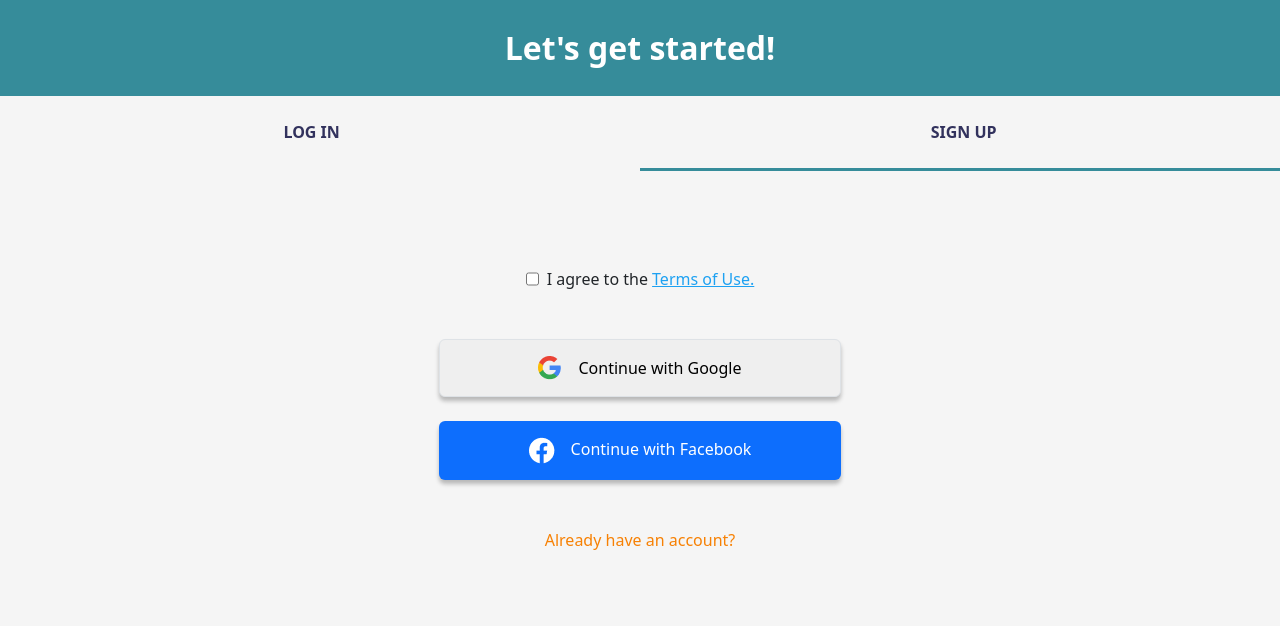
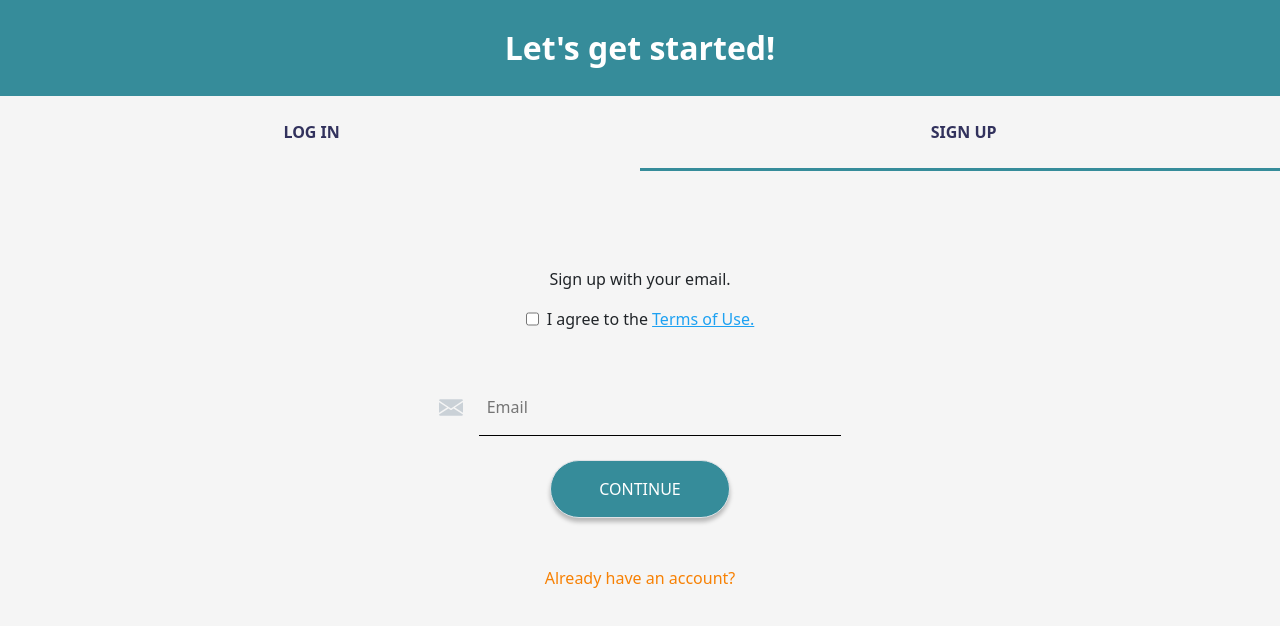
Before and after one commit to jaypee-0/HealthScribe, a React (Vite) app: page /signup in a window 1280 px wide. Shown: the top 626 px of the page. Built offline with nearby package versions, Linux system fonts and the light colour scheme.

Commit message:
feat: completed auth pages

```diff
--- a/package.json
+++ b/package.json
@@ -27,6 +27,7 @@
     "jwt-decode": "^3.1.2",
     "react": "^18.0.0",
     "react-apexcharts": "^1.4.0",
+    "react-datepicker": "^4.8.0",
     "react-dom": "^18.0.0",
     "react-redux": "^8.0.4",
     "react-router-dom": "^6.4.2",
@@ -36,6 +37,7 @@
   "devDependencies": {
     "@types/node": "^18.11.2",
     "@types/react": "^18.0.0",
+    "@types/react-datepicker": "^4.8.0",
     "@types/react-dom": "^18.0.0",
     "@vitejs/plugin-react": "^1.3.0",
     "typescript": "^4.6.3",
--- a/src/pages/Login.tsx
+++ b/src/pages/Login.tsx
@@ -1,26 +1,39 @@
 import React from "react";
 import LoginNavbar from "../layouts/LoginNavbar";
-import google from "../assets/google.png"
-import facebook from "../assets/facebook.png"
+//import google from "../assets/google.png"
+//import facebook from "../assets/facebook.png"
+import email from "../assets/icons/email.svg"
+import { Link } from "react-router-dom";
+
 
 const Login = () => {
-
   return (
-    <div className="vh-100" style={{backgroundColor: "#F5F5F5"}}>
+    <div id="auth" className="vh-100" style={{backgroundColor: "#F5F5F5"}}>
       <LoginNavbar />
       <div
-          className='py-4 container col-11 col-md-6 col-lg-4 mx-md-auto pt-5'>
-          <div className="d-flex justify-content-center my-5">
-            <p className="mb-0">Log in to continue your journey.</p>
+          className='py-4 container col-11 col-md-6 col-lg-4 mx-md-auto pt-5' >
+
+            <p className="text-center mt-5 mb-5">Log in using your email.</p>
+          <div id="form" className="d-flex justify-content-center">
+            <img src={email} alt="" />
+            <input className="ms-3" type="text" placeholder="Email" />
           </div>
-          <button className="d-flex justify-content-center w-100 py-3 rounded border mt-4 my-auto" style={{boxShadow: '0px 4px 4px rgba(0, 0, 0, 0.25)'}}>
+          <div className="text-center">
+
+          <Link to={'/profile'}>
+          <button className="mt-4 border px-5 py-3 rounded-pill bgPr text-white" style={{boxShadow: '0px 4px 4px rgba(0, 0, 0, 0.25)'}}>
+            CONTINUE
+          </button>
+          </Link>
+          </div>
+          {/* <button className="d-flex justify-content-center w-100 py-3 rounded border mt-4 my-auto" style={{boxShadow: '0px 4px 4px rgba(0, 0, 0, 0.25)'}}>
             <img className="me-3" src={google} alt="" />
             <p className="mb-0">Continue with Google</p>
           </button>
           <button className="d-flex bg-primary justify-content-center w-100 py-3 rounded border-0 mt-4 my-auto" style={{boxShadow: '0px 4px 4px rgba(0, 0, 0, 0.25)'}}>
             <img className="me-3" src={facebook} alt="" />
             <p className="mb-0 text-white">Continue with Facebook</p>
-          </button>
+          </button> */}
           <p className="text-center text-Org mt-5">First time here?</p>
       </div>
     </div>
--- a/src/pages/Profile.tsx
+++ b/src/pages/Profile.tsx
@@ -1,20 +1,24 @@
 import Navbar from "../layouts/Navbar.SignedIn";
-import Logo from "../assets/Logo.svg";
+//import Logo from "../assets/Logo.svg";
 import profile from "../assets/profile.png";
 import Button from "../components/Button";
 import "../styles/Profile.scss";
+import DatePicker from "react-datepicker";
+import "react-datepicker/dist/react-datepicker.css";
+import React from 'react';
 
 const Profile = () => {
+  const [startDate, setStartDate] = React.useState(new Date());
 
   return (
     <div className='vh-100' style={{ backgroundColor: "#F5F5F5" }}>
       <Navbar />
-      <img
+      {/* <img
         src={Logo}
         className='w-100 d-none d-md-block'
         style={{ height: 150 }}
         alt='background.png'
-      />
+      /> */}
       <div className='my-auto position-relative py-4 container d-flex flex-column flex-md-row pt-5 align-items-center align-items-md-start justify-content-center justify-content-md-around'>
       <h3 className="text-center d-md-none">Create your profile</h3>
         <div className=" col-md-3 col-lg-3">
@@ -33,7 +37,8 @@ const Profile = () => {
 
           <input className="mb-3 py-2 py-md-3 px-2 rounded border border-1" type="text" placeholder="Full Name" />
           <input className="mb-3 py-2 py-md-3 px-2 rounded border border-1" type="email" placeholder="Email" />
-          <input className="mb-3 py-2 py-md-3 px-2 rounded border border-1" type="date" placeholder="Birth Date" />
+          <DatePicker selected={startDate} onChange={(date:any) => setStartDate(date)} />
+          {/* <input className="mb-3 py-2 py-md-3 px-2 rounded border border-1" type="date" placeholder="Birth Date" /> */}
           <div className="d-flex justify-content-center gap-3">
             <Button title={'CANCEL'} url={'/'} bg={false} color={false} border={true} />
             <Button title={'SAVE'} url={'/timeline'} bg color border={false} />
--- a/src/pages/SignUp.tsx
+++ b/src/pages/SignUp.tsx
@@ -3,29 +3,43 @@ import React from "react";
 //import Timeline from "./Timeline";
 //import Profile from "./Profile";
 import SignUpNavbar from "../layouts/SignUpNavbar";
-import google from "../assets/google.png"
-import facebook from "../assets/facebook.png"
+//import google from "../assets/google.png"
+//import facebook from "../assets/facebook.png"
+import email from "../assets/icons/email.svg"
+import { Link } from "react-router-dom";
 
 const SignUp = () => {
-
   return (
-    <div className="vh-100" style={{backgroundColor: "#F5F5F5"}}>
+    <div id="auth" className="vh-100" style={{backgroundColor: "#F5F5F5"}}>
       <SignUpNavbar />
         <div
           className='py-4 container col-11 col-md-6 col-lg-4 mx-md-auto pt-5' >
 
-          <div className="d-flex justify-content-center my-5">
+            <p className="text-center mt-5">Sign up with your email.</p>
+          <div className="d-flex justify-content-center mb-5">
             <input type="checkbox" />
             <p className="mb-0 ms-2">I agree to the <span className="text-decoration-underline" style={{color: '#1DA1F2', cursor:'pointer'}}>Terms of Use.</span></p>
           </div>
-          <button className="d-flex justify-content-center w-100 py-3 rounded border mt-4 my-auto" style={{boxShadow: '0px 4px 4px rgba(0, 0, 0, 0.25)'}}>
+          <div id="form" className="d-flex justify-content-center">
+            <img src={email} alt="" />
+            <input className="ms-3" type="text" placeholder="Email" />
+          </div>
+          <div className="text-center">
+
+          <Link to={'/login'}>
+          <button className="mt-4 border px-5 py-3 rounded-pill bgPr text-white" style={{boxShadow: '0px 4px 4px rgba(0, 0, 0, 0.25)'}}>
+            CONTINUE
+          </button>
+          </Link>
+          </div>
+          {/* <button className="d-flex justify-content-center w-100 py-3 rounded border mt-4 my-auto" style={{boxShadow: '0px 4px 4px rgba(0, 0, 0, 0.25)'}}>
             <img className="me-3" src={google} alt="" />
             <p className="mb-0">Continue with Google</p>
           </button>
           <button className="d-flex bg-primary justify-content-center w-100 py-3 rounded border-0 mt-4 my-auto" style={{boxShadow: '0px 4px 4px rgba(0, 0, 0, 0.25)'}}>
             <img className="me-3" src={facebook} alt="" />
             <p className="mb-0 text-white">Continue with Facebook</p>
-          </button>
+          </button> */}
           <p className="text-center text-Org mt-5">Already have an account?</p>
       </div>
     </div>
--- a/src/styles/Home.scss
+++ b/src/styles/Home.scss
@@ -1,3 +1,5 @@
+@import '../styles/Variables.scss';
+
 #Home {
   p {
     font-size: 18px;
@@ -57,3 +59,19 @@
     }
   }
 }
+
+#auth {
+  #form {
+    input {
+      width: 100%;
+      border: 0;
+      border-bottom: 1px solid #000;
+      background: transparent;
+      padding: 1rem 0.5rem;
+      &:focus, :active, :target, :focus-visible{
+        border: 0;
+        border-bottom: 1px solid $prim1Color;
+      }
+    }
+  }
+}
```
Also changed, not shown: src/App.tsx (line endings or trailing spaces), src/assets/icons/email.svg (added), 1 other file (tests, documents, lock files or other folders).
